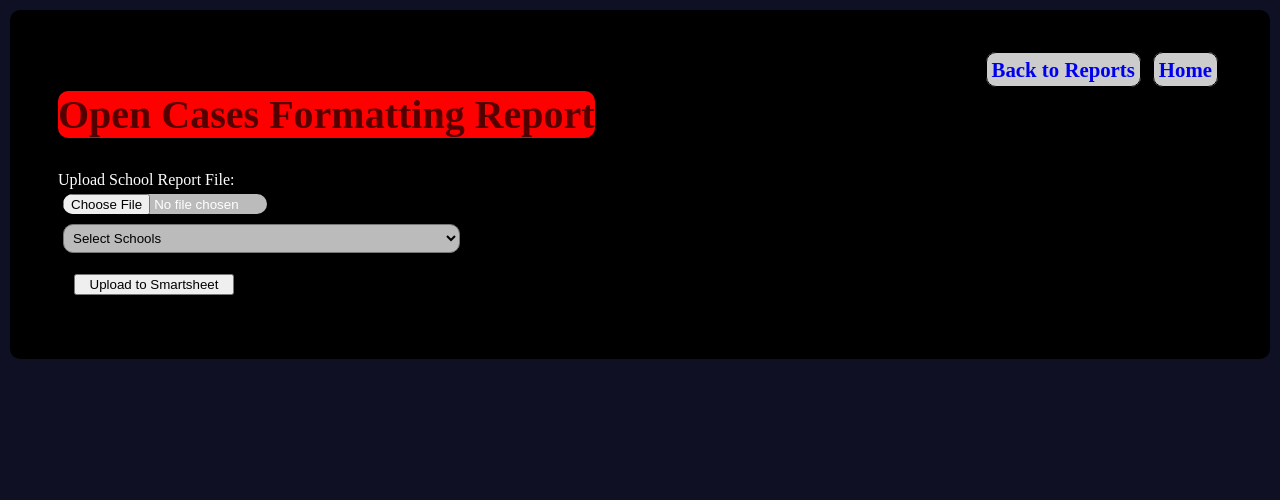
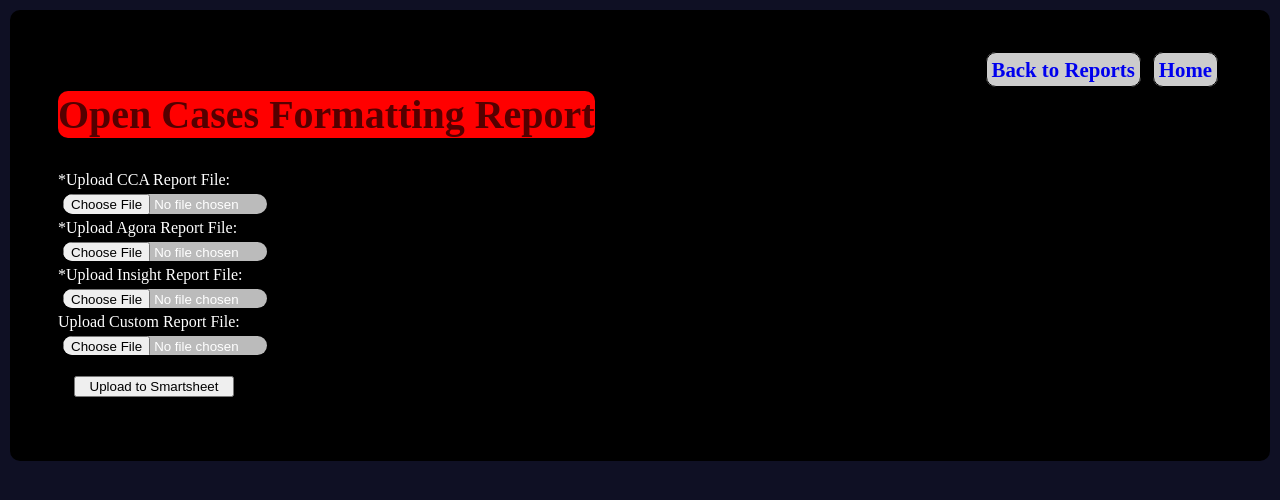
Before and after one commit to MeetCTP/CTPReportGenerator, a Flask app: page /report-generator/open-cases in a window 1280 px wide. Shown: the top 500 px of the page. Run offline with Flask 3, Linux system fonts and the light colour scheme; parts of the project's set-up code (start-up, migrations or seed data) failed here and were passed over.

Commit message:
Update open cases report to work for all schools simultaneously

```diff
--- a/Templates/open-cases.html
+++ b/Templates/open-cases.html
@@ -21,15 +21,17 @@
         </section>
         <section>
             <form id="report-form">
-                <label for="excel-file">Upload School Report File:</label>
-                <input type="file" id="excel-file" name="excel-file" accept=".xlsx, .csv" required>
+                <label for="excel-file">*Upload CCA Report File:</label>
+                <input type="file" id="cca-file" name="excel-file" accept=".xlsx, .csv" required>
 
-                <select id="school" name="school">
-                    <option value="">Select Schools</option>
-                    <option value="agora">Agora</option>
-                    <option value="cca">Commonwealth Charter Academy</option>
-                    <option value="insight">Insight</option>
-                </select>
+                <label for="excel-file">*Upload Agora Report File:</label>
+                <input type="file" id="agora-file" name="excel-file" accept=".xlsx, .csv" required>
+
+                <label for="excel-file">*Upload Insight Report File:</label>
+                <input type="file" id="insight-file" name="excel-file" accept=".xlsx, .csv" required>
+
+                <label for="excel-file">Upload Custom Report File:</label>
+                <input type="file" id="other-file" name="excel-file" accept=".xlsx, .csv">
 
                 <button id="generate" type="button">Upload to Smartsheet</button>
             </form>
--- a/app.py
+++ b/app.py
@@ -99,6 +99,53 @@ student_services_group = [erica, ashley, ashley_alt, sarah]
 human_resources_group = [aaron, linda]
 testing_group = [josh, fabian, megan, cari, ashley, ashley_alt]
 site_mod_group = [josh, fabian, lisa, admin, eileen, aaron, amy, ashley, ashley_alt]
+
+CLIENT_SCHOOL_OVERRIDES = {
+    "Piper Becker": {
+        'current': "School: Commonwealth Charter Academy",
+        'previous': ["School: Agora Cyber"]
+    },
+    "Maria Cutler": {
+        'current': "School: Commonwealth Charter Academy",
+        'previous': ["School: Agora Cyber"]
+    },
+    "Cassandra Davies": {
+        'current': "School: Commonwealth Charter Academy",
+        'previous': ["School: Agora Cyber"]
+    },
+    "Emma Eckstine": {
+        'current': "School: Commonwealth Charter Academy",
+        'previous': ["School: Agora Cyber"]
+    },
+    "Sophia Eckstine": {
+        'current': "School: Commonwealth Charter Academy",
+        'previous': ["School: Agora Cyber"]
+    },
+    "Steven Graham": {
+        'current': "School: Commonwealth Charter Academy",
+        'previous': ["School: Agora Cyber"]
+    },
+    "Nazareth Villegas": {
+        'current': "School: Commonwealth Charter Academy",
+        'previous': ["School: Agora Cyber"]
+    },
+    "George McCune": {
+        'current': "School: PA Distance Learning Charter",
+        'previous': ["School: Agora Cyber"]
+    },
+    "Fardinan Nuhan": {
+        'current': "School: Agora Cyber",
+        'previous': ["School: Insight"]
+    },
+    "Angel Otero": {
+        'current': "School: Agora Cyber",
+        'previous': ["School: PA Virtual Charter"]
+    },
+    "Isaiah Jones": {
+        'current': "School: Agora Cyber",
+        'previous': ["School: Commonwealth Charter Academy"]
+    },
+}
 
 def handle_submit_form_data(table, data):
     if table == 'News_Posts':
@@ -896,7 +943,7 @@ def handle_generate_school_util_report():
         end_date = data.get('end_date')
 
         try:
-            report_file = generate_school_util_report(start_date, end_date)
+            report_file = generate_school_util_report(start_date, end_date, CLIENT_SCHOOL_OVERRIDES)
             return send_file(
                 report_file,
                 as_attachment=True,
@@ -928,15 +975,32 @@ def handle_generate_invoice_report():
 
 @app.route('/report-generator/open-cases/generate-report', methods=['POST'])
 def handle_generate_open_cases_report():
-    file = request.files.get('file')
-    school = request.form.get('school')
+    try:
+        # Get all 4 uploaded files
+        cca_file = request.files.get('cca_file')
+        agora_file = request.files.get('agora_file')
+        insight_file = request.files.get('insight_file')
+        other_file = request.files.get('other_file')
 
-    if not file:
-        return jsonify({'error': 'No file uploaded'}), 400
+        # Validate presence of all four files
+        missing = []
+        if not cca_file: missing.append("CCA file")
+        if not agora_file: missing.append("Agora file")
+        if not insight_file: missing.append("Insight file")
 
-    try:
-        # The function already returns (jsonify(message), status_code)
-        return generate_open_cases_report(file, school)
+        if missing:
+            return jsonify({
+                'error': f"Missing required uploads: {', '.join(missing)}"
+            }), 400
+
+        # Call the backend processing function
+        return generate_open_cases_report(
+            cca_file,
+            agora_file,
+            insight_file,
+            other_file
+        )
+
     except Exception as e:
         print("Error in open cases route:", e)
         return jsonify({"error": str(e)}), 500
--- a/static/js/open-cases.js
+++ b/static/js/open-cases.js
@@ -38,21 +38,22 @@ document.addEventListener('DOMContentLoaded', function () {
             document.body.appendChild(messageDiv);
         }
 
-        const excelFileInput = document.getElementById('excel-file');
-        const file = excelFileInput.files[0];
-        const selectedSchool = document.getElementById('school').value;
+        const ccaFile = document.getElementById('cca-file').files[0];
+        const agoraFile = document.getElementById('agora-file').files[0];
+        const insightFile = document.getElementById('insight-file').files[0];
+        const otherFile = document.getElementById('other-file').files[0];
 
-        if (!file || !selectedSchool) {
-            alert("Please select a file and a school before continuing.");
+        if (!ccaFile || !agoraFile || !insightFile) {
+            alert("Please upload all required report files before continuing.");
             messageDiv.style.display = 'none';
             return;
         }
 
         const formData = new FormData();
-        if (file) {
-            formData.append('file', file);
-            formData.append('school', selectedSchool);
-        }
+        formData.append('cca_file', ccaFile);
+        formData.append('agora_file', agoraFile);
+        formData.append('insight_file', insightFile);
+        formData.append('other_file', otherFile);
 
         console.log("FormData Contents:");
         formData.forEach((value, key) => {
```
Also changed, not shown: generators/open_cases_format.py (+90 -55 lines).
